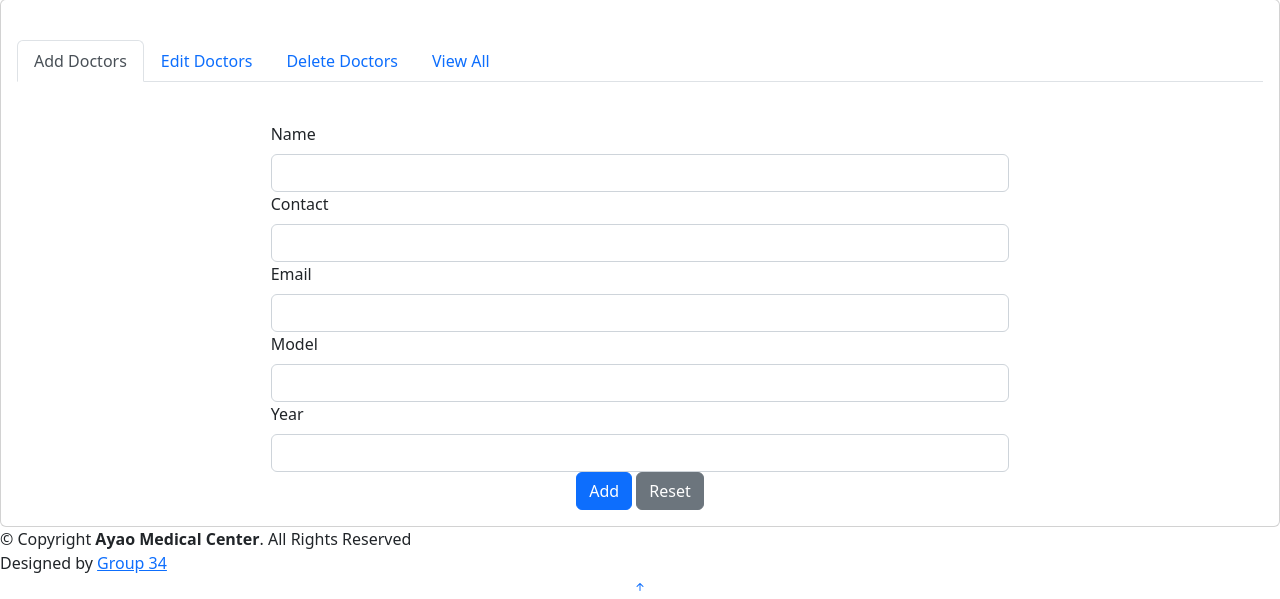
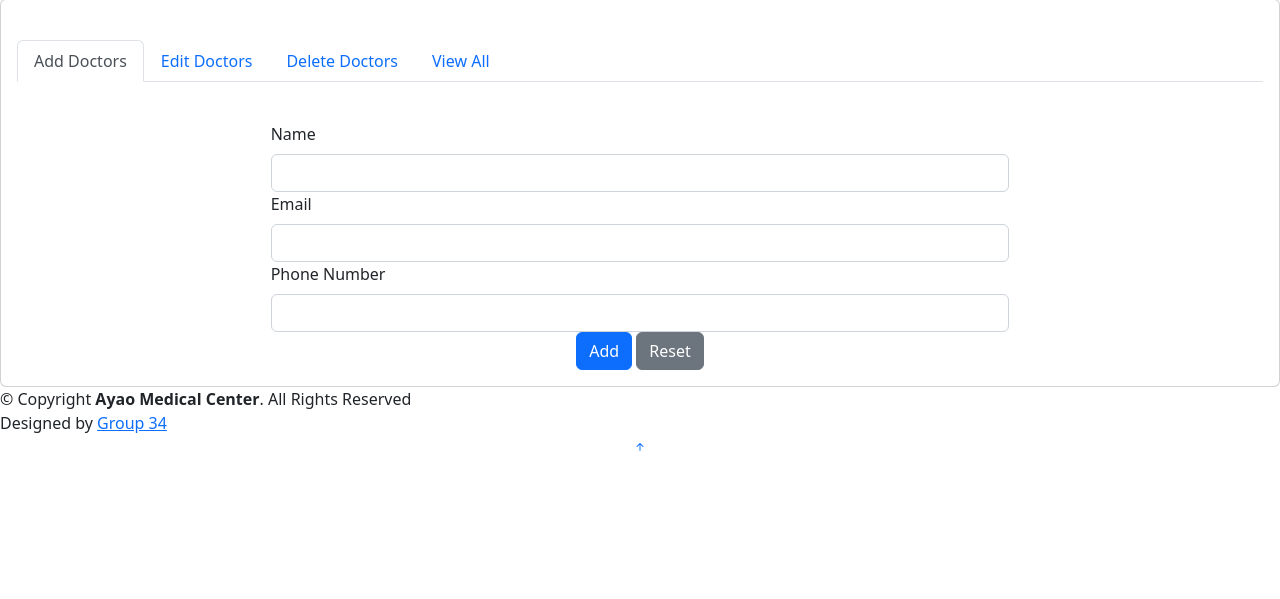
Before and after one commit to yaw-owusu/Ayao-Medical-Center, a PHP site: page /manage_Doctors.php in a window 1280 px wide. Shown: the part 313-912 px from the top of the page. After the commit the page ends 764 px from the top, so only its background shows below. Run offline with PHP 8.4, Linux system fonts and the light colour scheme; data that the repository does not hold is empty; some libraries are stand-ins or nearby versions.

Commit message:
changes done

```diff
--- a/manage_Doctors.php
+++ b/manage_Doctors.php
@@ -293,29 +293,44 @@
               </ul>
 
               <div class="tab-content pt-2" id="myTabContent">
-                <div class="tab-pane fade show active" id="home" role="tabpanel" aria-labelledby="home-tab">
+                  <div
+                    class="tab-pane fade show active"
+                    id="home"
+                    role="tabpanel"
+                    aria-labelledby="home-tab"
+                  >
                     <div class="container">
                       <form class="row g-3 mt-3">
                         <div class="col-md-8 offset-md-2">
                           <div class="col-12">
-                          <label for="inputNanme4" class="form-label">Name</label>
-                          <input type="text" class="form-control" id="inputNanme4" />
+                            <label for="inputNanme4" class="form-label"
+                              >Name</label
+                            >
+                            <input
+                              type="text"
+                              class="form-control"
+                              id="inputNanme4"
+                            />
                           </div>
                           <div class="col-12">
-                          <label for="inputNanme4" class="form-label">Contact</label>
-                          <input type="text" class="form-control" id="inputNanme4" />
+                            <label for="inputEmail4" class="form-label"
+                              >Email</label
+                            >
+                            <input
+                              type="email"
+                              class="form-control"
+                              id="inputEmail4"
+                            />
                           </div>
                           <div class="col-12">
-                          <label for="inputNanme4" class="form-label">Email</label>
-                          <input type="text" class="form-control" id="inputNanme4" />
-                        </div>
-                        <div class="col-12">
-                          <label for="inputNanme4" class="form-label">Model</label>
-                          <input type="text" class="form-control" id="inputNanme4" />
-                        </div>
-                        <div class="col-12">
-                          <label for="inputNanme4" class="form-label">Year</label>
-                          <input type="text" class="form-control" id="inputNanme4" />
+                            <label for="inputNanme4" class="form-label"
+                              >Phone Number</label
+                            >
+                            <input
+                              type="number_format"
+                              class="form-control"
+                              id="inputNanme4"
+                            />
                           </div>
 
                         <div class="text-center">
@@ -340,19 +355,11 @@
                           <input type="text" class="form-control" id="inputNanme4" />
                         </div>
                         <div class="col-12">
-                          <label for="inputNanme4" class="form-label">Contact</label>
+                          <label for="inputNanme4" class="form-label">Email</label>
                           <input type="email" class="form-control" id="inputNanme4" />
                         </div>
                         <div class="col-12">
-                          <label for="inputNanme4" class="form-label">Brand</label>
-                          <input type="text" class="form-control" id="inputNanme4" />
-                        </div>
-                        <div class="col-12">
-                          <label for="inputNanme4" class="form-label">Model</label>
-                          <input type="text" class="form-control" id="inputNanme4" />
-                        </div>
-                        <div class="col-12">
-                          <label for="inputNanme4" class="form-label">Year</label>
+                          <label for="inputNanme4" class="form-label">Phone Number</label>
                           <input type="text" class="form-control" id="inputNanme4" />
                         </div>
 
```
Also changed, not shown: manage_Accountants.php (+3 -6 lines). Lines whose indentation alone changed are shown as unchanged.
